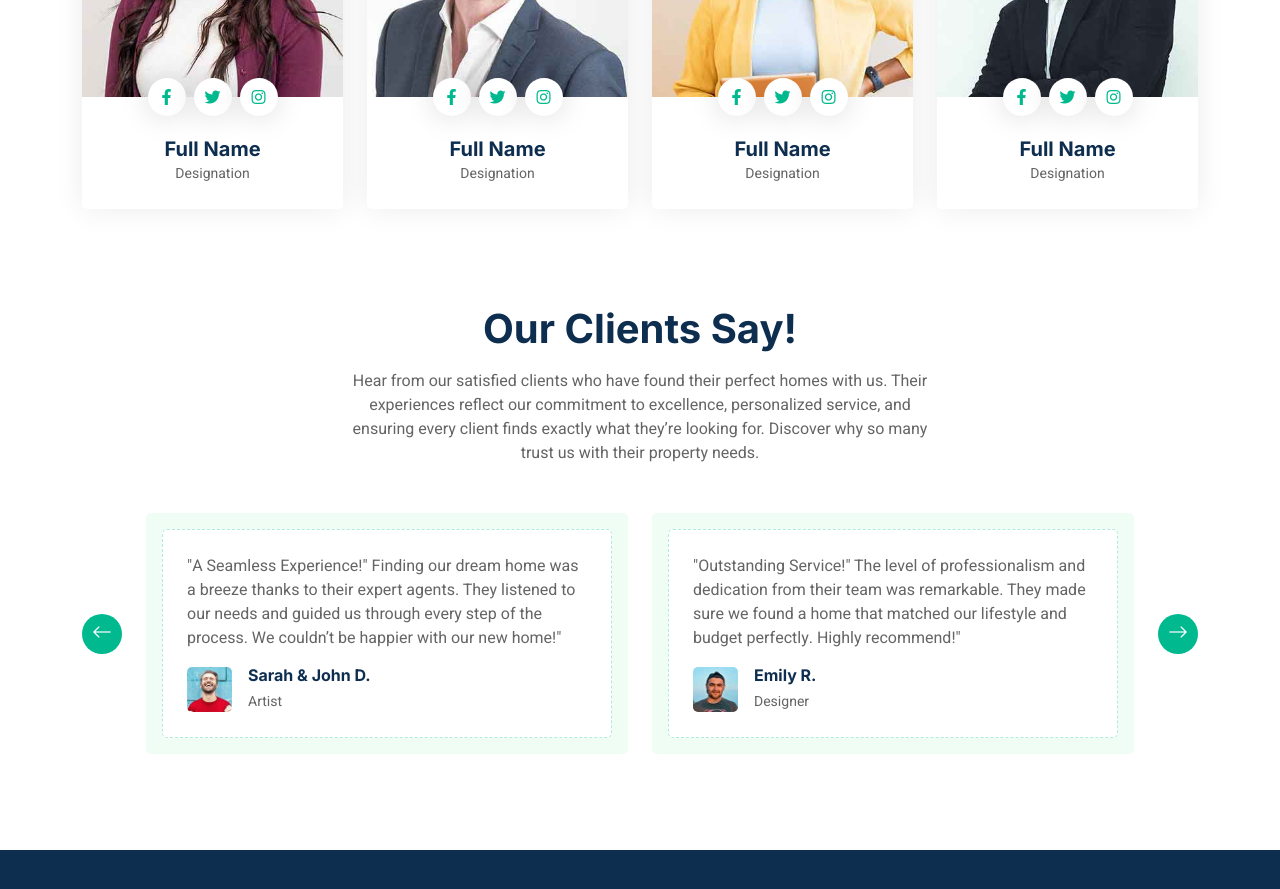
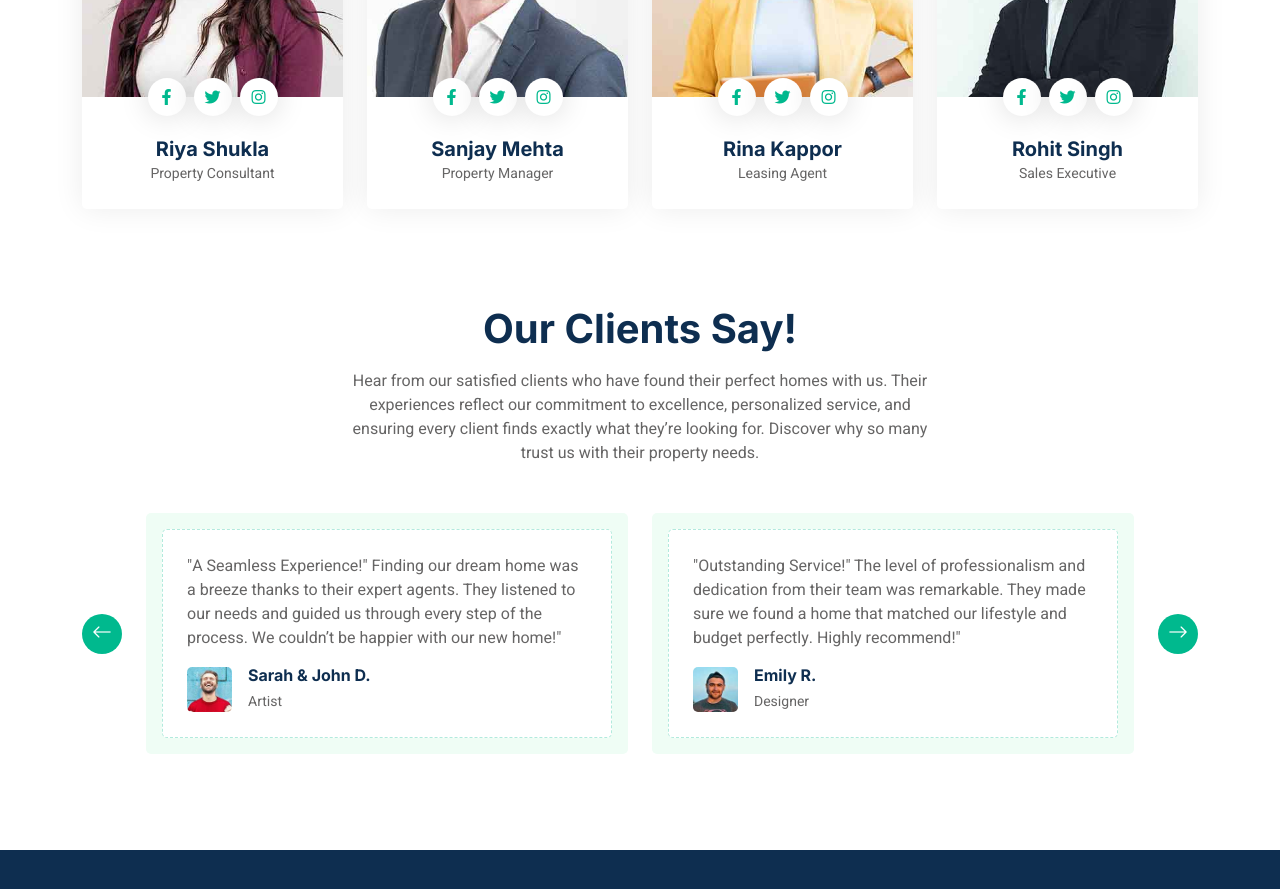
Before and after one commit to sahpriyanshu/AWP-Makaan, a plain HTML site: page index.html in a window 1280 px wide. Shown: the part 4400-5289 px from the top of the page. Drawn offline with nearby package versions, Linux system fonts and the light colour scheme.

Commit message:
Update index.html

```diff
--- a/index.html
+++ b/index.html
@@ -706,8 +706,8 @@
                                 </div>
                             </div>
                             <div class="text-center p-4 mt-3">
-                                <h5 class="fw-bold mb-0">Full Name</h5>
-                                <small>Designation</small>
+                                <h5 class="fw-bold mb-0">Riya Shukla</h5>
+                                <small>Property Consultant</small>
                             </div>
                         </div>
                     </div>
@@ -722,8 +722,8 @@
                                 </div>
                             </div>
                             <div class="text-center p-4 mt-3">
-                                <h5 class="fw-bold mb-0">Full Name</h5>
-                                <small>Designation</small>
+                                <h5 class="fw-bold mb-0">Sanjay Mehta</h5>
+                                <small>Property Manager</small>
                             </div>
                         </div>
                     </div>
@@ -738,8 +738,8 @@
                                 </div>
                             </div>
                             <div class="text-center p-4 mt-3">
-                                <h5 class="fw-bold mb-0">Full Name</h5>
-                                <small>Designation</small>
+                                <h5 class="fw-bold mb-0">Rina Kappor</h5>
+                                <small>Leasing Agent</small>
                             </div>
                         </div>
                     </div>
@@ -754,8 +754,8 @@
                                 </div>
                             </div>
                             <div class="text-center p-4 mt-3">
-                                <h5 class="fw-bold mb-0">Full Name</h5>
-                                <small>Designation</small>
+                                <h5 class="fw-bold mb-0">Rohit Singh</h5>
+                                <small>Sales Executive</small>
                             </div>
                         </div>
                     </div>
```
